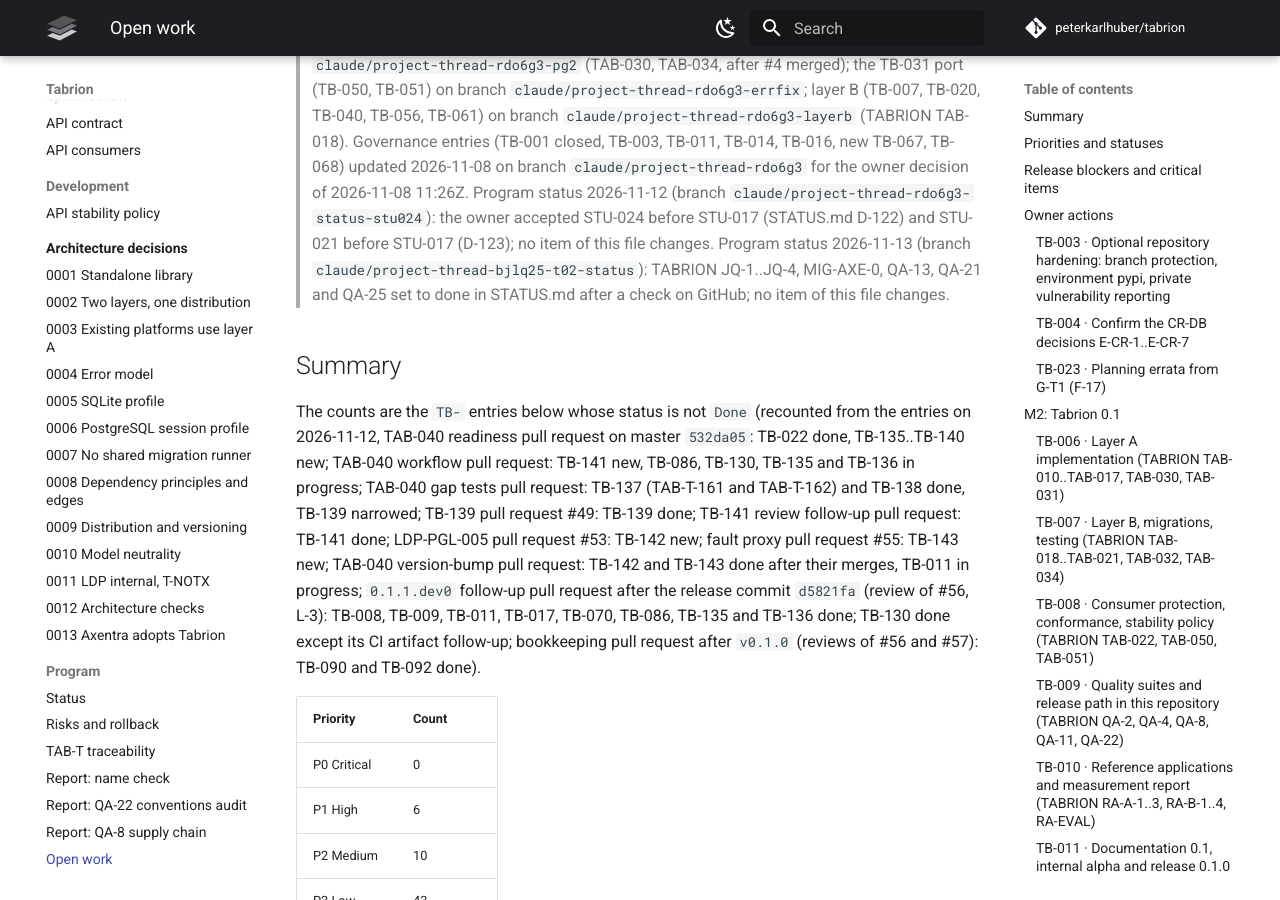
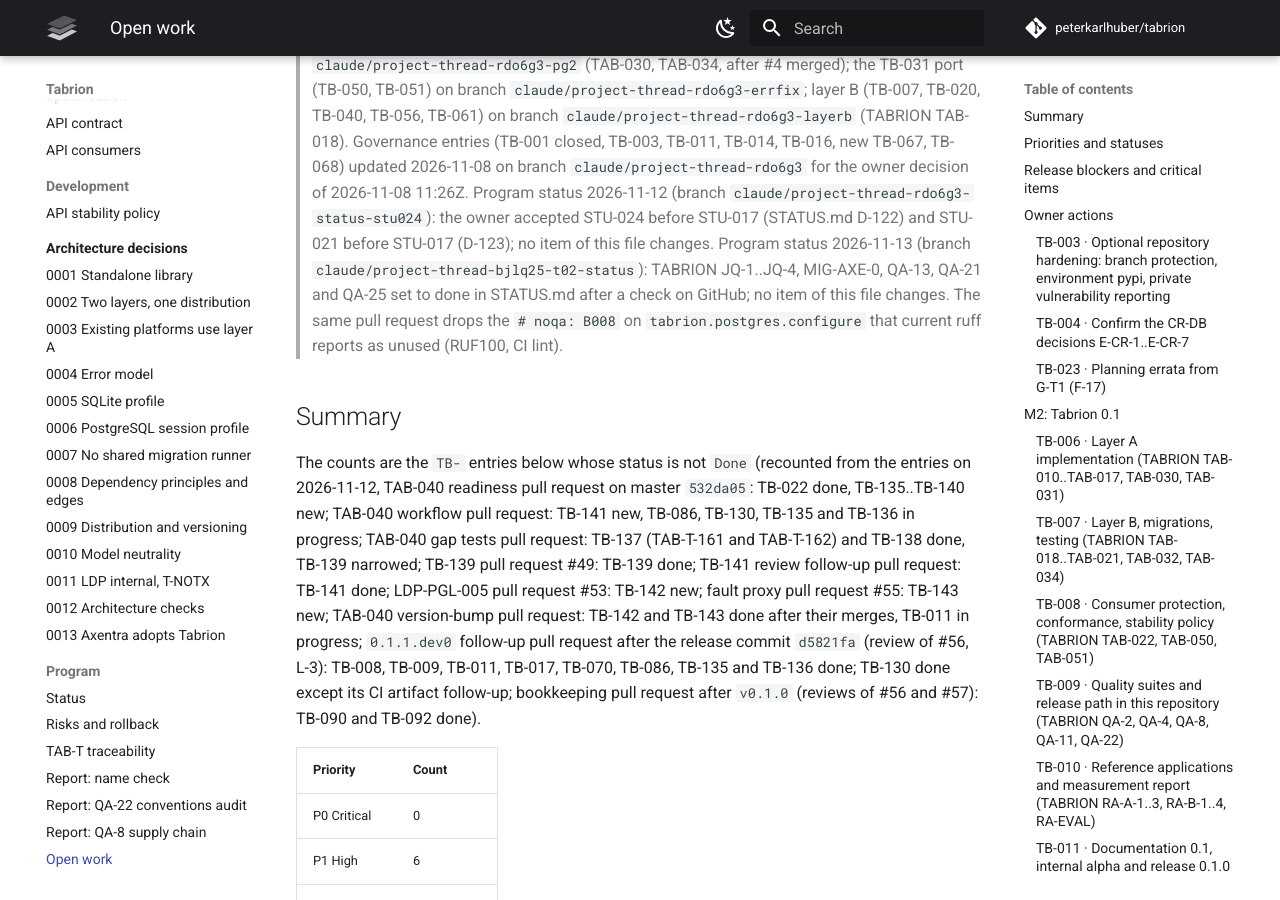
Before and after one commit to peterkarlhuber/tabrion, an MkDocs documentation site: the page built from docs/TODO.md, in a window 1280 px wide and 900 px high, scrolled down 331 px. Built offline with MkDocs 1.6.1 and Material for MkDocs 9.7.7, drawn with Linux system fonts in a browser that asks for light colours; comment, search, counter and statistics services are not loaded.

Commit message:
Lint: drop the unused noqa B008 on postgres.configure (RUF100 with current ruff)
Co-Authored-By: Claude Opus 5.5 <noreply@anthropic.com>
Claude-Session: https://claude.ai/code/session_011tY7TAans48GbZAuavtHPL

```diff
--- a/docs/TODO.md
+++ b/docs/TODO.md
@@ -16,7 +16,8 @@
 > Program status 2026-11-12 (branch `claude/project-thread-rdo6g3-status-stu024`): the owner accepted STU-024 before
 > STU-017 (STATUS.md D-122) and STU-021 before STU-017 (D-123); no item of this file changes.
 > Program status 2026-11-13 (branch `claude/project-thread-bjlq25-t02-status`): TABRION JQ-1..JQ-4, MIG-AXE-0, QA-13,
-> QA-21 and QA-25 set to done in STATUS.md after a check on GitHub; no item of this file changes.
+> QA-21 and QA-25 set to done in STATUS.md after a check on GitHub; no item of this file changes. The same pull request
+> drops the `# noqa: B008` on `tabrion.postgres.configure` that current ruff reports as unused (RUF100, CI lint).
 
 ## Summary
 
```
Also changed, not shown: 1 other file.
